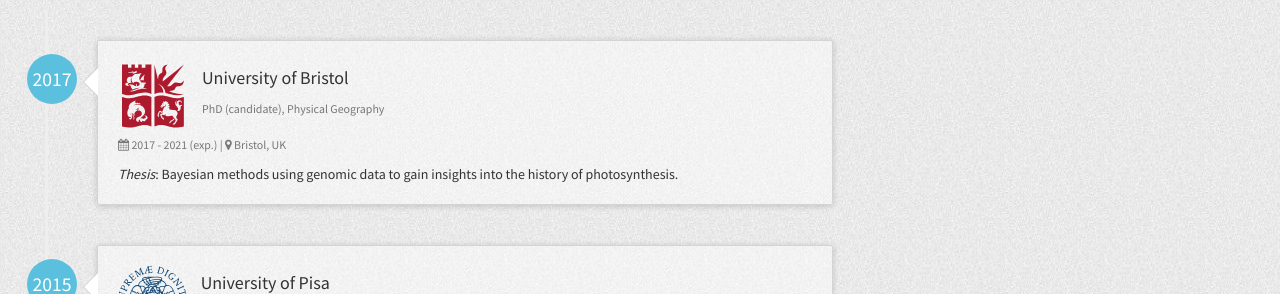
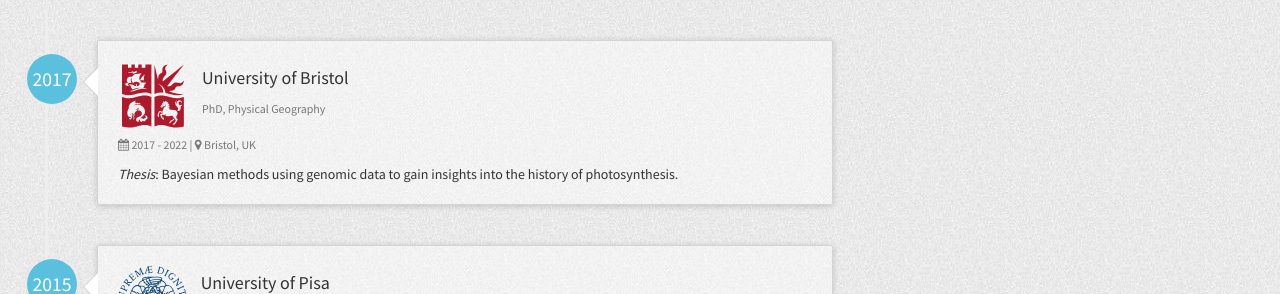
Before and after one commit to arklumpus/arklumpus.github.io, a Jekyll site: the page built from index.html, in a window 1280 px wide and 900 px high, scrolled down 1507 px. Shown: the part 159-453 px from the top of the window. Built offline with Jekyll 4.4.1, drawn with Linux system fonts in a browser that asks for light colours; nearby versions of some CDN libraries.

Commit message:
Update PhD data.

```diff
--- a/_config.yml
+++ b/_config.yml
@@ -75,10 +75,10 @@ author:
       organization: University of Bristol
       location: Bristol, UK
       icon: /assets/img/bristol.svg
-      degree: PhD (candidate)
+      degree: PhD
       major: Physical Geography
       started: 2017
-      duration: "2017 - 2021 (exp.)"
+      duration: 2017 - 2022
       award:
       description: "<em>Thesis</em>: Bayesian methods using genomic data to gain insights into the history of photosynthesis."
     - education3:
```
